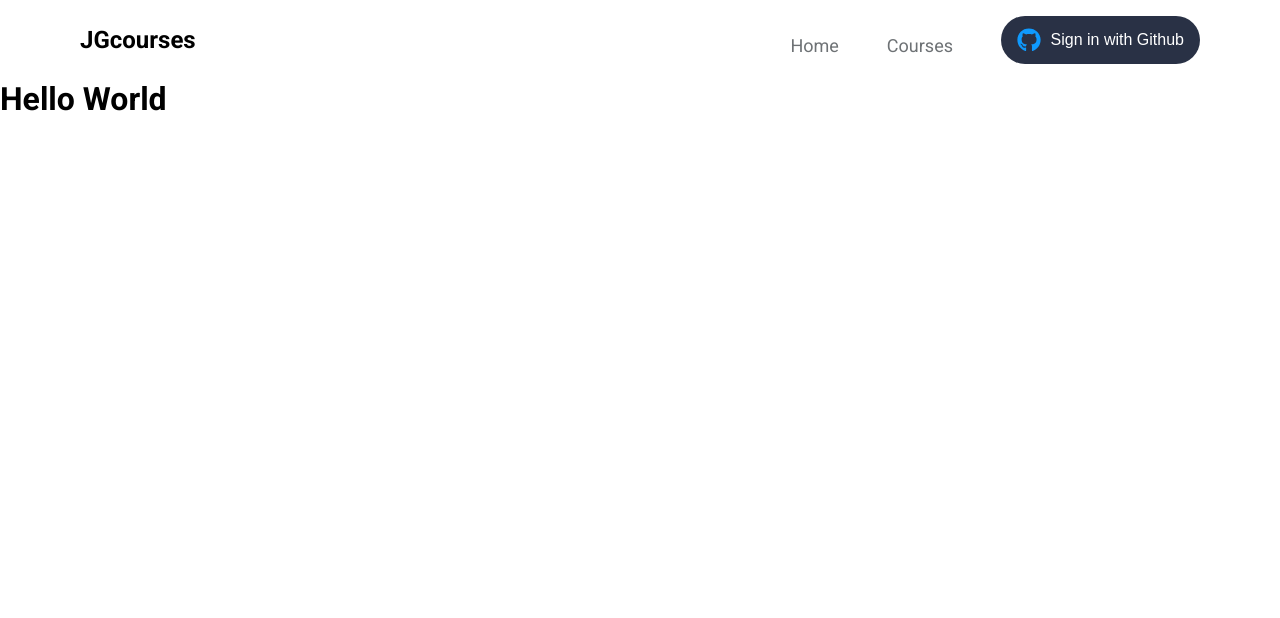
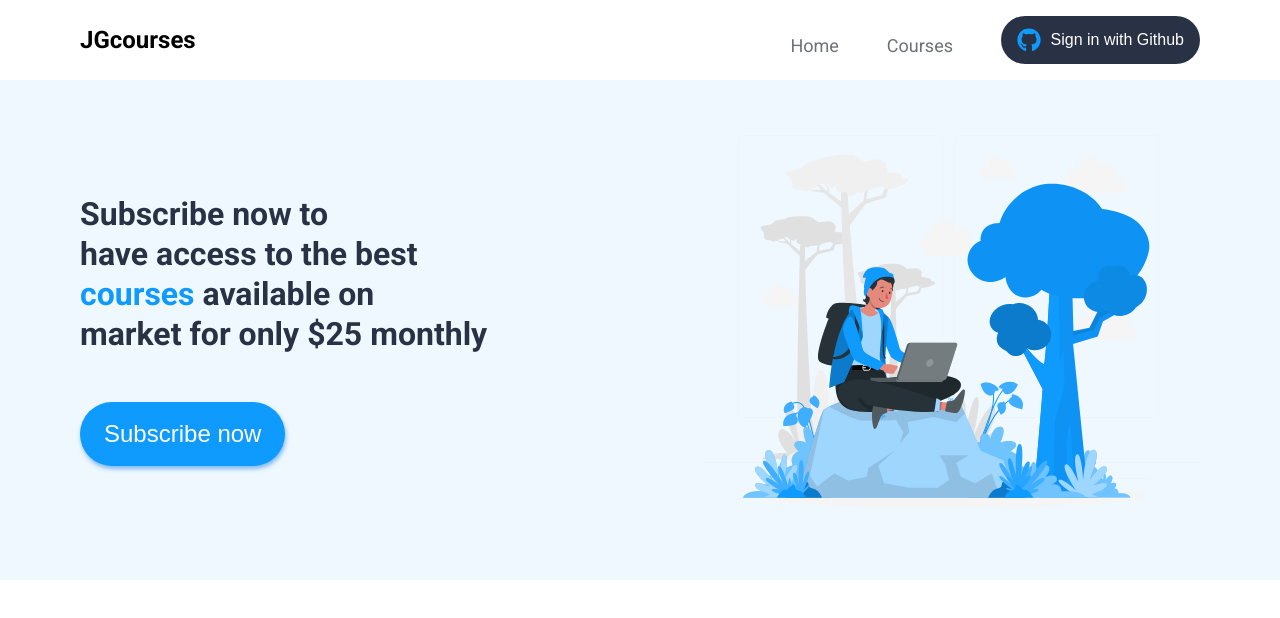
Before and after one commit to jvolima/jvcourses, a Next.js app: page / in a window 1280 px wide. Shown: the top 618 px of the page. Built offline with nearby package versions, Linux system fonts and the light colour scheme.

Commit message:
Svg, texto e subscribe

```diff
--- /dev/null
+++ b/src/components/SubscribeButton/index.tsx
@@ -0,0 +1,10 @@
+import { Button } from "./styles";
+
+
+export function SubscribeButton() {
+  return (
+    <Button>
+      Subscribe now
+    </Button>
+  )
+}
--- /dev/null
+++ b/src/components/SubscribeButton/styles.ts
@@ -0,0 +1,20 @@
+import styled from "styled-components";
+
+export const Button = styled.button`
+  width: auto;
+  height: 4rem;
+  border-radius: 4rem;
+  border: 0;
+  box-shadow: 1px 3px 4px rgba(19, 125, 224, 0.5);
+  background: var(--blue);
+  padding: 0 1.5rem;
+
+  font-size: 1.5rem;
+  color: var(--white);
+
+  transition: filter 0.2s;
+
+  &:hover {
+    filter: brightness(0.8);
+  }
+`
--- /dev/null
+++ b/src/pages/home.ts
@@ -0,0 +1,30 @@
+import styled from "styled-components";
+
+export const Container = styled.main`
+  background: var(--white-400);
+  //height: 600px;
+
+  section {
+    max-width: 1120px;
+    margin: 0 auto;
+
+    display: flex;
+    align-items: center;
+    justify-content: space-between;
+
+    div {
+      h2 {
+        color: var(--gray-200);
+        font-size: 2rem;
+        line-height: 2.5rem;
+        margin-bottom: 3rem;
+
+        span {
+          color: var(--blue)
+        }
+      }
+    }
+  }
+
+
+`
--- a/src/pages/index.tsx
+++ b/src/pages/index.tsx
@@ -1,9 +1,23 @@
 import type { NextPage } from 'next'
-import Head from 'next/head'
+import { SubscribeButton } from '../components/SubscribeButton'
+import { Container } from './home'
 
 const Home: NextPage = () => {
   return (
-    <h1>Hello World</h1>
+    <Container>
+      <section>
+        <div>
+          <h2>
+            Subscribe now to  <br/>
+            have access to the best <br/>
+            <span>courses</span> available on <br/>
+            market for only $25 monthly
+          </h2>
+          <SubscribeButton />
+        </div>
+        <img src="/images/boyCoding.svg" alt="Boy coding" />
+      </section>
+    </Container>
   )
 }
 
```
Also changed, not shown: public/images/boyCoding.svg (renamed from src/assets/boyCoding.svg).
